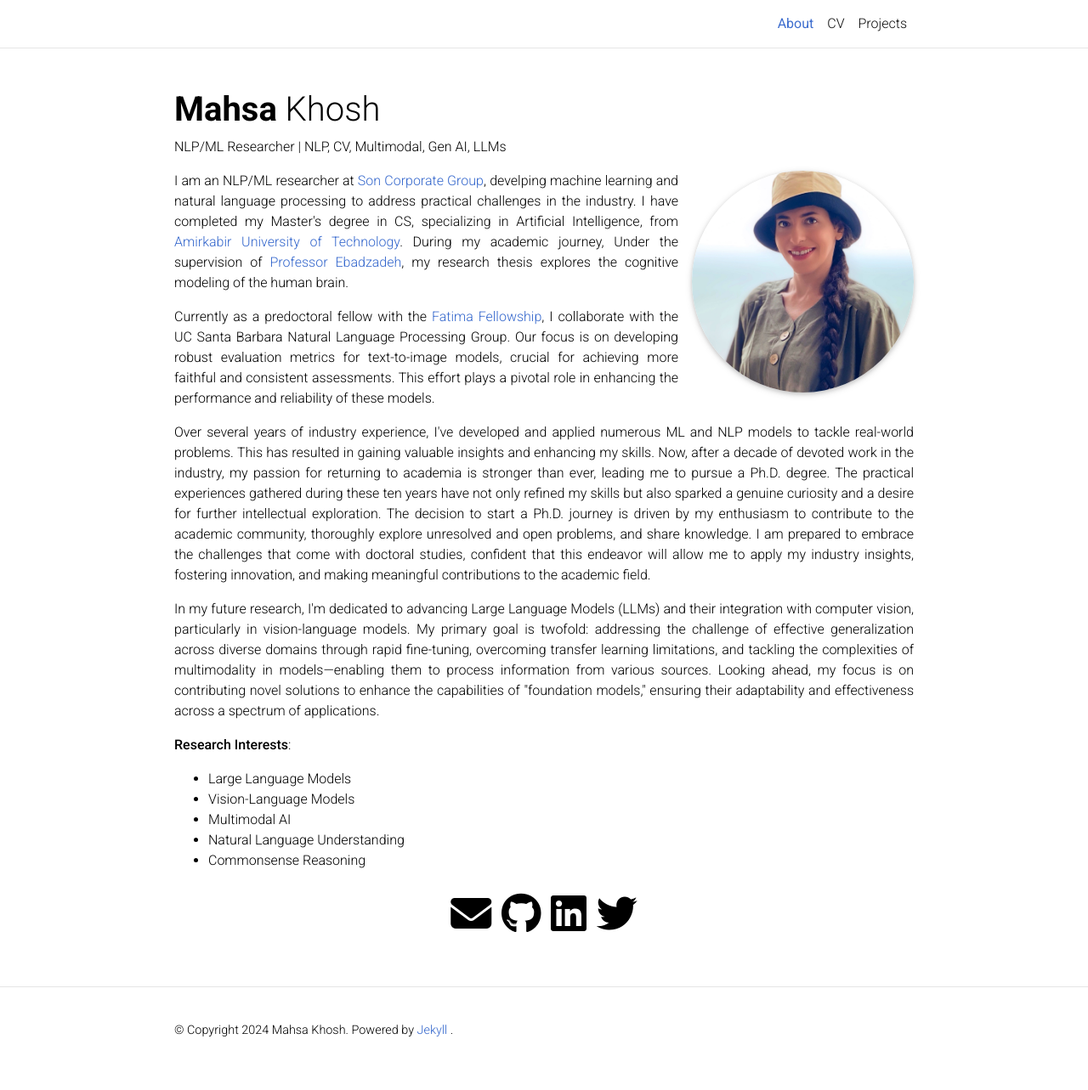
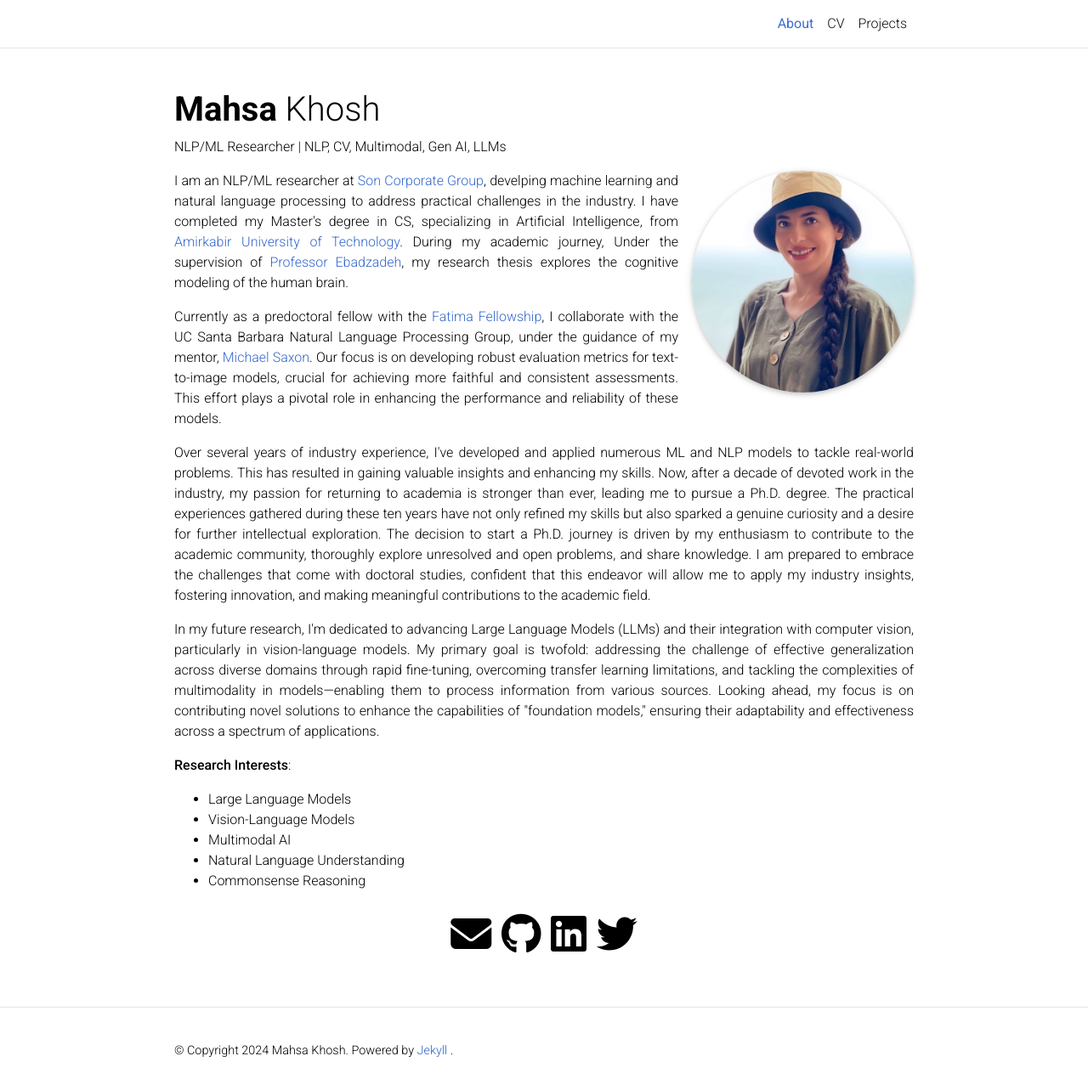
Before and after one commit to Arenaa/arenaa.github.io, a Jekyll site: the page built from _pages/about.md, in a window 1280 px wide and 1288 px high. Shown: the top 1283 px of the window at 85% size. Built offline with Jekyll 4.4.1, drawn with Linux system fonts in a browser that asks for light colours; comment, search, counter and statistics services are not loaded; a style sheet for code colours, icons or effects is not loaded.

Commit message:
Update about.md

```diff
--- a/_pages/about.md
+++ b/_pages/about.md
@@ -27,8 +27,7 @@ social: true  # includes social icons at the bottom of the page
 
   <p>I am an NLP/ML researcher at <a href="https://son-global.com/">Son Corporate Group</a>, develping machine learning and natural language processing to address practical challenges in the industry. I have completed my Master's degree in CS, specializing in Artificial Intelligence, from <a href="https://aut.ac.ir/en">Amirkabir University of Technology</a>. During my academic journey, Under the supervision of <a href="https://aut.ac.ir/cv/2130/MOHAMMAD-MEHDI-EBADZADEH">Professor Ebadzadeh</a>, my research thesis explores the cognitive modeling of the human brain.</p>
 
-
-  <p>Currently as a predoctoral fellow with the <a href="https://www.fatimafellowship.com"> Fatima Fellowship</a>, I collaborate with the UC Santa Barbara Natural Language Processing Group. Our focus is on developing robust evaluation metrics for text-to-image models, crucial for achieving more faithful and consistent assessments. This effort plays a pivotal role in enhancing the performance and reliability of these models.</p>
+  <p>Currently as a predoctoral fellow with the <a href="https://www.fatimafellowship.com"> Fatima Fellowship</a>, I collaborate with the UC Santa Barbara Natural Language Processing Group, under the guidance of my mentor,<a href="https://saxon.me/">  Michael Saxon</a>. Our focus is on developing robust evaluation metrics for text-to-image models, crucial for achieving more faithful and consistent assessments. This effort plays a pivotal role in enhancing the performance and reliability of these models.</p>
 
   <p>Over several years of industry experience, I've developed and applied numerous ML and NLP models to tackle real-world problems. This has resulted in gaining valuable insights and enhancing my skills. Now, after a decade of devoted work in the industry, my passion for returning to academia is stronger than ever, leading me to pursue a Ph.D. degree. The practical experiences gathered during these ten years have not only refined  my skills but also sparked a genuine curiosity and a desire for further intellectual exploration. The decision to start a Ph.D. journey is driven by my enthusiasm to contribute to the academic community, thoroughly explore unresolved and open problems, and share knowledge. I am prepared to embrace the challenges that come with doctoral studies, confident that this endeavor will allow me to apply my industry insights, fostering innovation, and making meaningful contributions to the academic field.</p>
 
```
